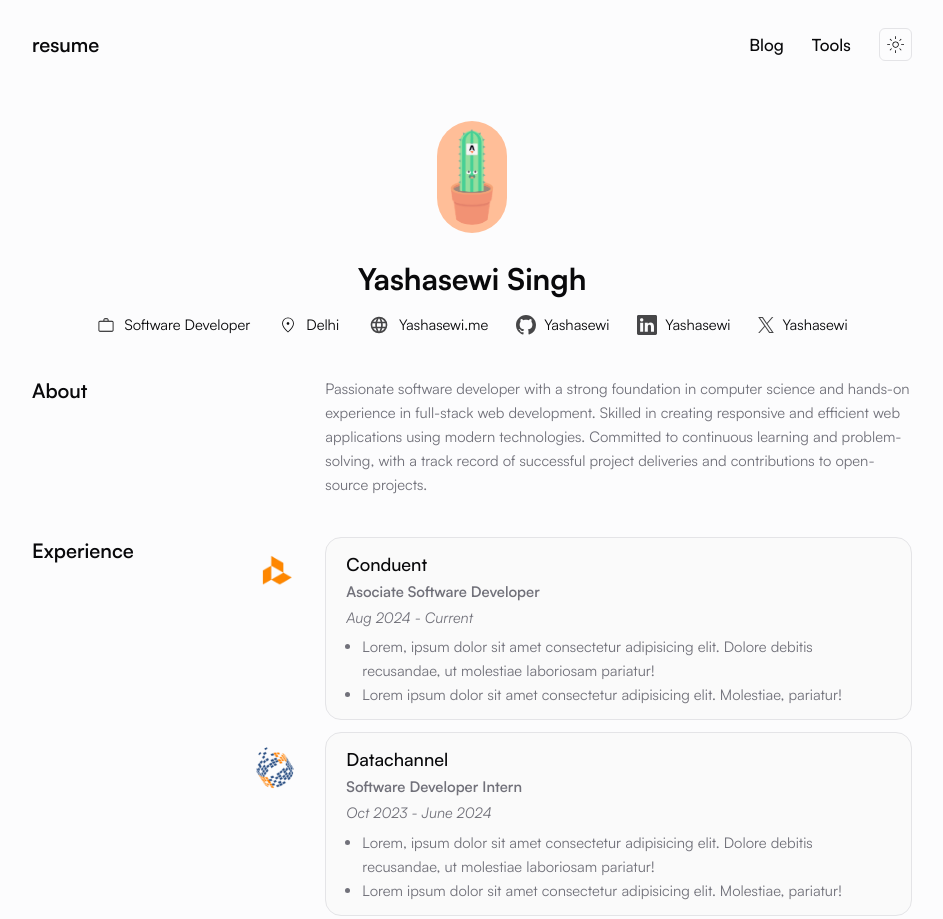
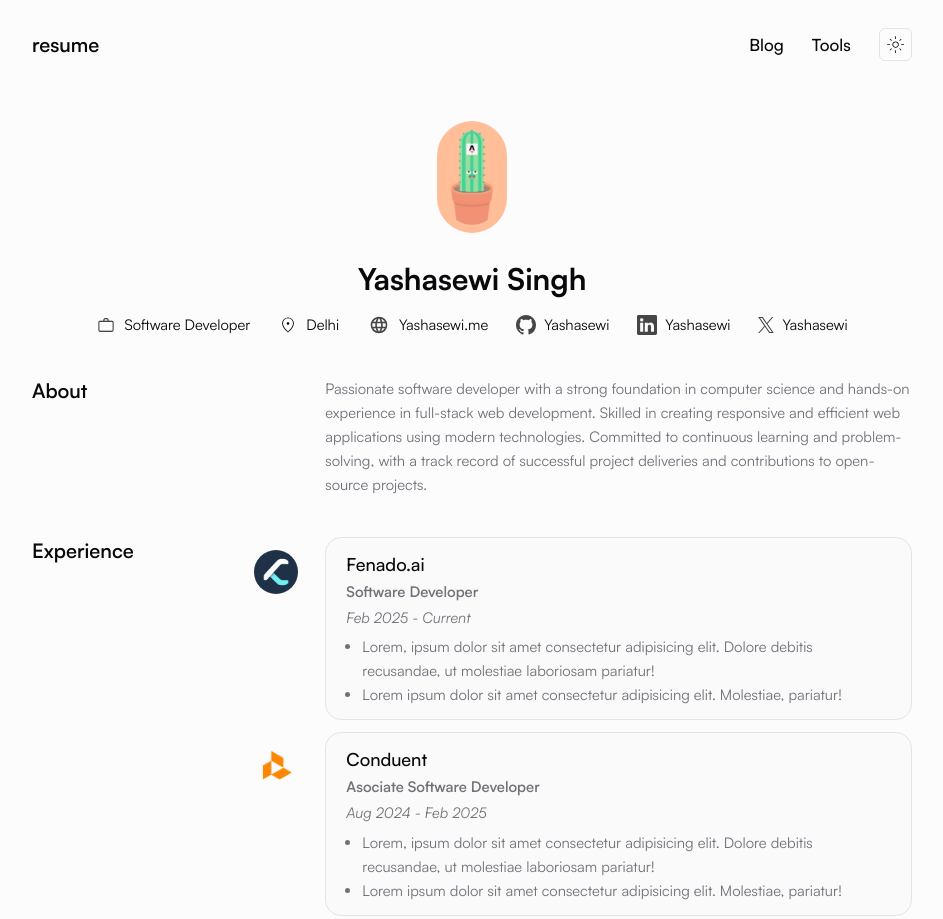
Before and after one commit to Yashasewi/website-resume, an Astro site: page / in a window 1280 px wide. Shown: the top 919 px of the page, without its empty margins (168-1111 px from the left). Built offline with nearby package versions, Linux system fonts and the light colour scheme; Astro itself is replaced by a stand-in of ours; some packages are replaced by stand-ins of ours.

Commit message:
feat: Add Fenado.ai experience card and associated image to index.astro

```diff
--- a/src/pages/index.astro
+++ b/src/pages/index.astro
@@ -131,25 +131,20 @@ const others = ['Git/Github', 'Docker', 'Figma', 'Linux', 'CI/CD', 'AWS', 'Arch(
 							></path>
 						</svg>
 					</Label>
-					<Label
-						title='Yashasewi'
-						as='a'
-						href='https://www.x.com/yashasewi/'
-						target='_blank'
-					>
-						<svg xmlns='http://www.w3.org/2000/svg'
-						class='h-4 w-4 text-foreground/75'
-						slot='icon'
-						fill='none'
-						viewBox='0 0 1200 1227'
+					<Label title='Yashasewi' as='a' href='https://www.x.com/yashasewi/' target='_blank'>
+						<svg
+							xmlns='http://www.w3.org/2000/svg'
+							class='h-4 w-4 text-foreground/75'
+							slot='icon'
+							fill='none'
+							viewBox='0 0 1200 1227'
 						>
 							<path
 								fill='currentColor'
 								d='M714.163 519.284 1160.89 0h-105.86L667.137 450.887 357.328 0H0l468.492 681.821L0 1226.37h105.866l409.625-476.152 327.181 476.152H1200L714.137 519.284h.026ZM569.165 687.828l-47.468-67.894-377.686-540.24h162.604l304.797 435.991 47.468 67.894 396.2 566.721H892.476L569.165 687.854v-.026Z'
-							/>
+							></path>
 						</svg>
 					</Label>
-
 				</div>
 			</div>
 		</section>
@@ -179,9 +174,27 @@ const others = ['Git/Github', 'Docker', 'Figma', 'Linux', 'CI/CD', 'AWS', 'Arch(
 
 		<Section title='Experience'>
 			<Card
+				heading='Fenado.ai'
+				subheading='Software Developer'
+				date='Feb 2025 - Current'
+				imagePath='/src/assets/fenado.png'
+				fullImagePath='/src/assets/fenado.png'
+				altText='Fenado Logo'
+				imageClass='h-11 w-auto md:-left-[4.5rem] md:rounded-full'
+			>
+				<ul class='ml-4 list-disc text-muted-foreground'>
+					<li>
+						Lorem, ipsum dolor sit amet consectetur adipisicing elit. Dolore debitis recusandae, ut
+						molestiae laboriosam pariatur!
+
+						<li>Lorem ipsum dolor sit amet consectetur adipisicing elit. Molestiae, pariatur!</li>
+					</li>
+				</ul>
+			</Card>
+			<Card
 				heading='Conduent'
 				subheading='Asociate Software Developer'
-				date='Aug 2024 - Current'
+				date='Aug 2024 - Feb 2025'
 				imagePath='/src/assets/Conduent_logo.png'
 				fullImagePath='/src/assets/Conduent_logo_full.png'
 				altText='Conduent Logo'
```
Also changed, not shown: src/assets/fenado.png (added).
